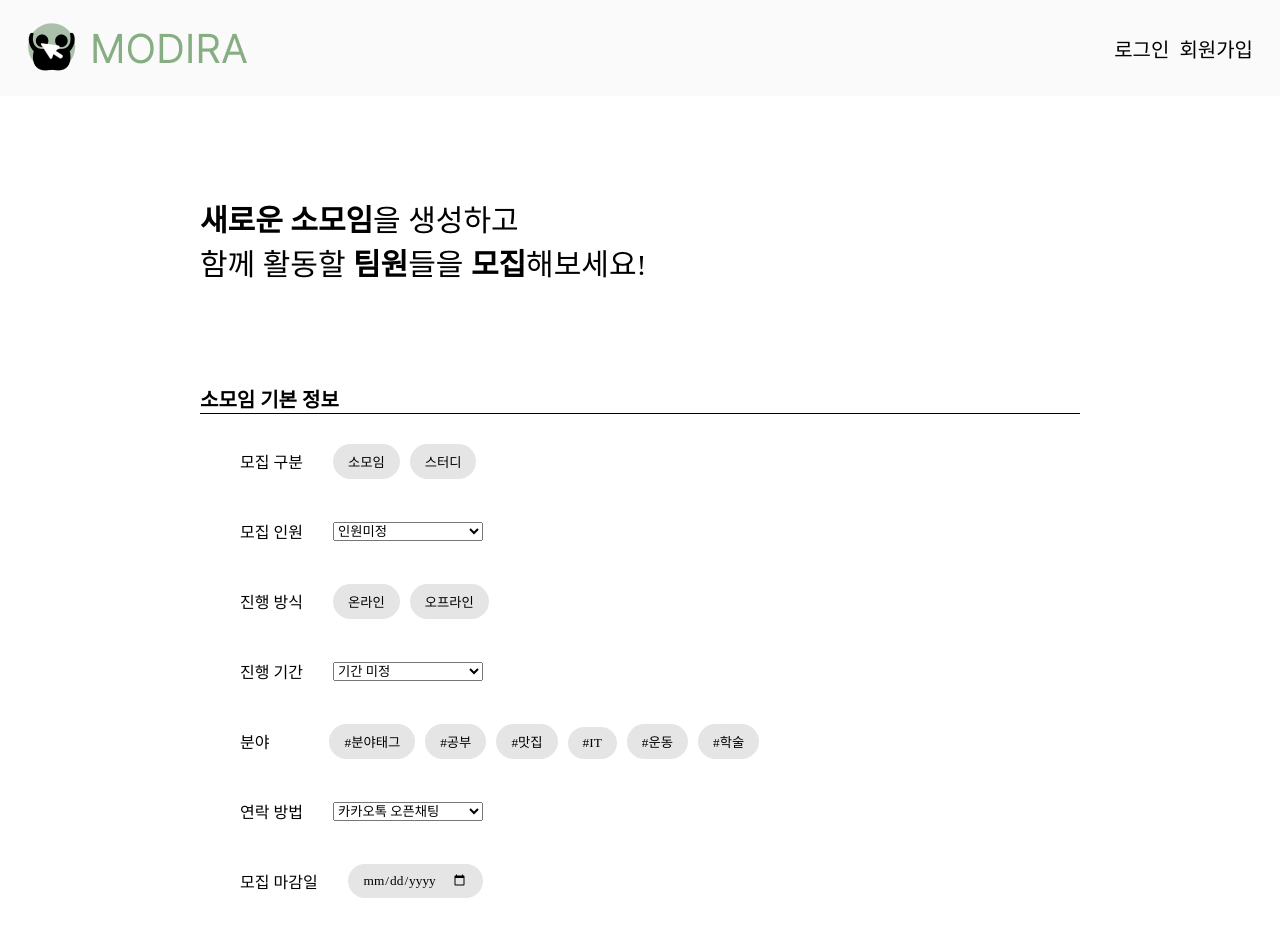
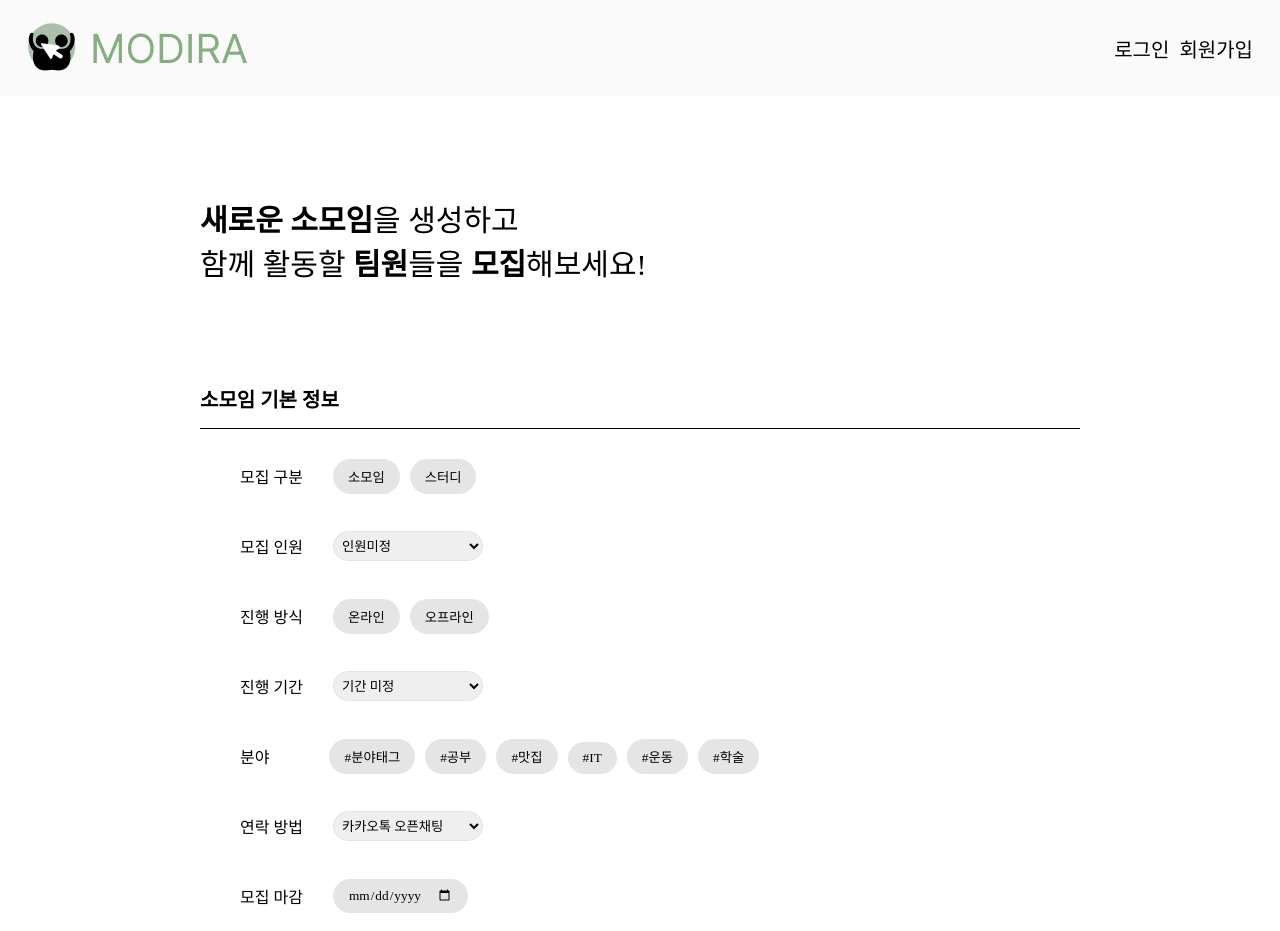
Before and after one commit to MO-DI-RA/frontend, a React (Create React App) app: page /AddGroup in a window 1280 px wide. Shown: the top 931 px of the page. Built offline with nearby package versions, Linux system fonts and the light colour scheme; a web font is replaced by a local one.

Commit message:
Design: AddGroup

```diff
--- a/src/css/AddGroup.css
+++ b/src/css/AddGroup.css
@@ -5,6 +5,7 @@
 
 .groupTitle {
     font-size: 20px;
+    padding-bottom: 15px;
 }
 
 /* 소모임 기본 정보 */
@@ -89,3 +90,12 @@
     border: none;
     cursor: pointer;
 }
+
+#headcnt,
+#period,
+#contact {
+    height: 30px;
+    border-color: #E5E5E5;
+    border-radius: 30px;
+    padding: 4px;
+}
--- a/src/page/Group/AddGroup.js
+++ b/src/page/Group/AddGroup.js
@@ -223,7 +223,7 @@ function AddGroup() {
               </select>
             </div>
             <div className="infoPost">
-              <label htmlFor="deadline"> 모집 마감일 </label>
+              <label htmlFor="deadline"> 모집 마감 </label>
               <input
                 className="deadline"
                 id="deadline"
```
